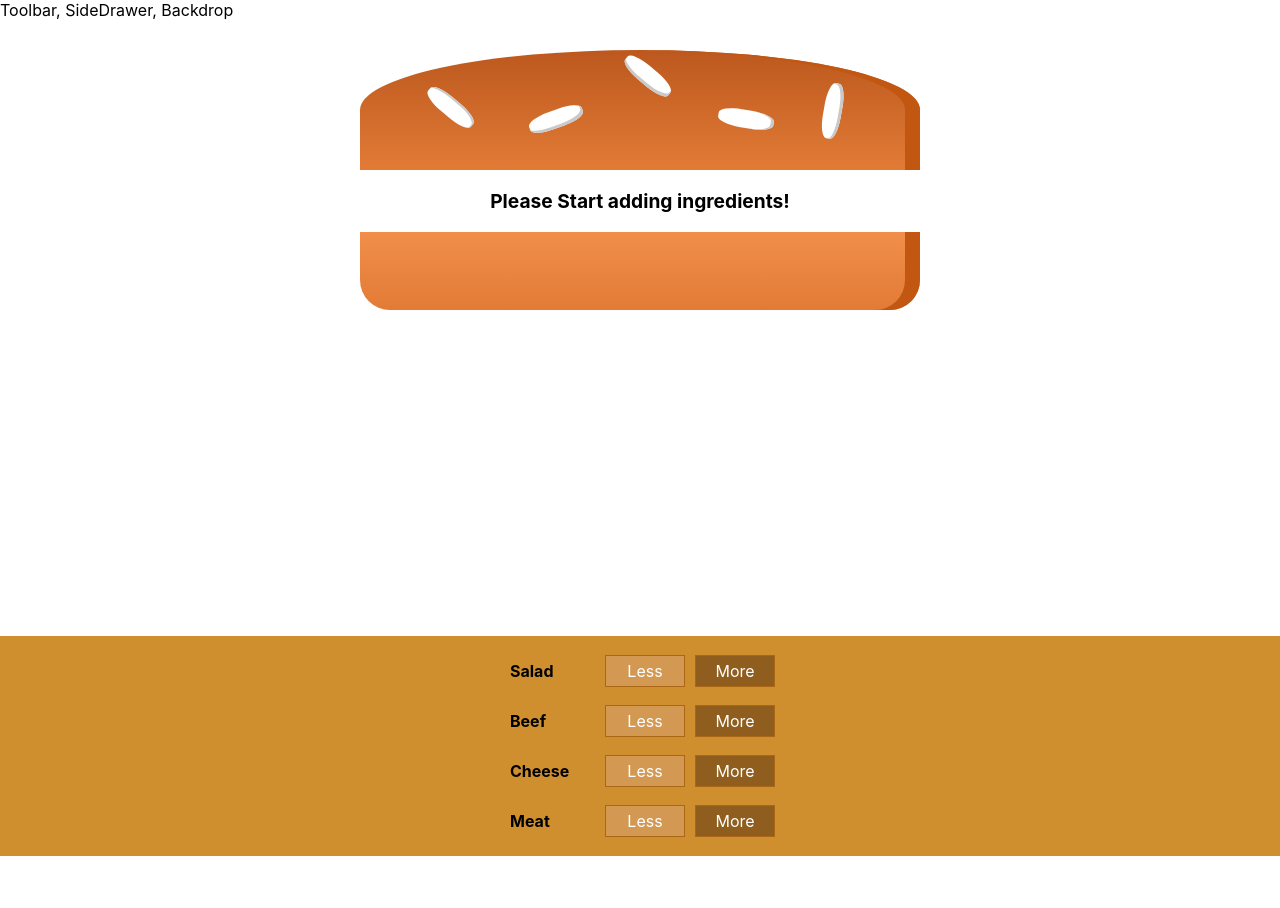
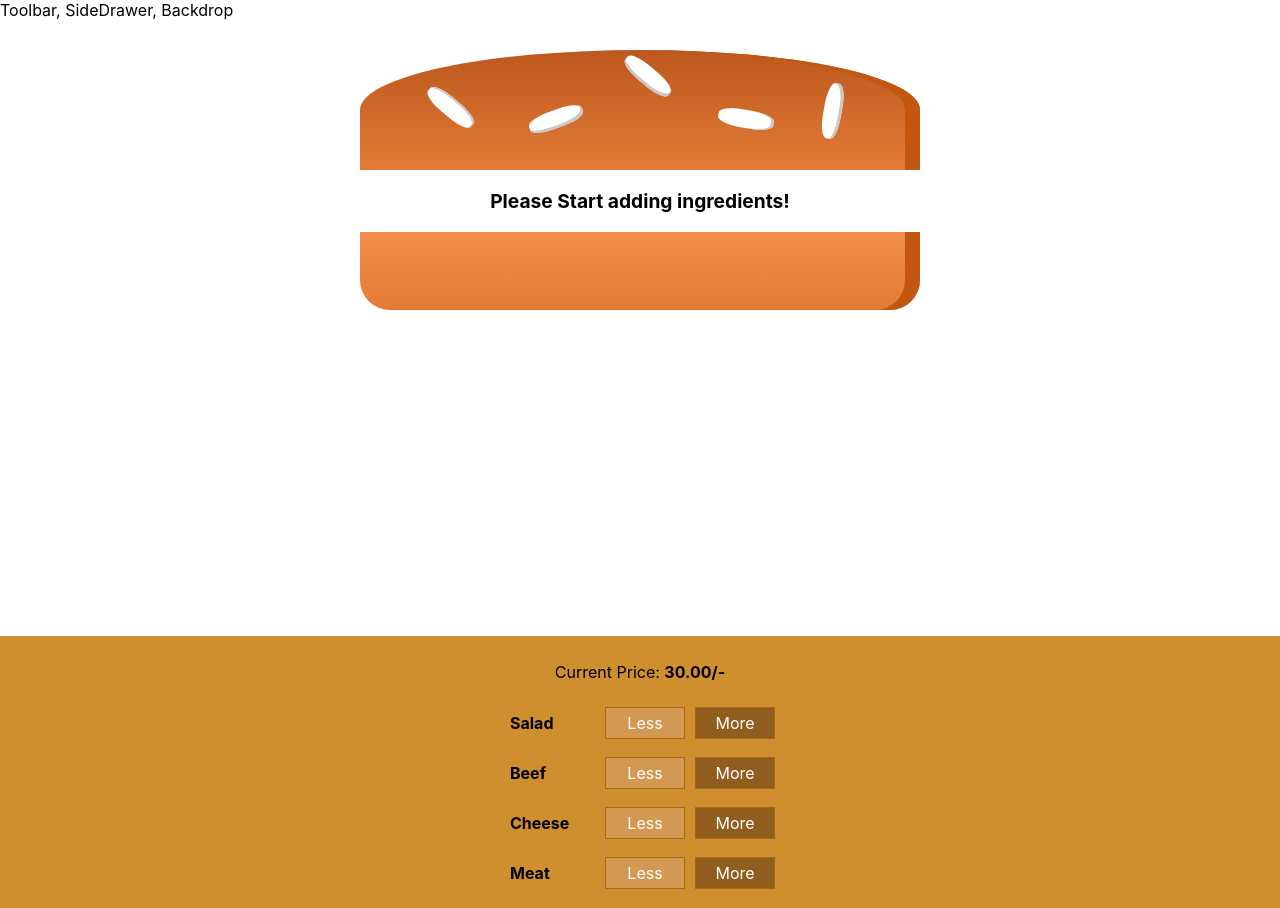
Before and after one commit to jakaria-istauk/burger-builder, a React app: page / in a window 1280 px wide. Before the commit the page ends 856 px from the top, so only its background shows below. Built offline with nearby package versions, Linux system fonts and the light colour scheme.

Commit message:
display price t-135

```diff
--- a/src/components/Burger/BuildControls/BuildControls.js
+++ b/src/components/Burger/BuildControls/BuildControls.js
@@ -11,6 +11,7 @@ const controls = [
 
 const buildControls = (props) =>(
     <div className={classes.BuildControls}>
+        <p>Current Price: <strong>{props.price.toFixed(2)}/-</strong></p>
         {controls.map( ctrl =>(
             <BuildControl
                 key={ctrl.label}
--- a/src/containers/BurgerBuilder/BurgerBuilder.js
+++ b/src/containers/BurgerBuilder/BurgerBuilder.js
@@ -4,10 +4,10 @@ import Burger from '../../components/Burger/Burger';
 import BuildControls from '../../components/Burger/BuildControls/BuildControls';
 
 const INGREDIENT_PRICES ={
-    salad: 20,
-    cheese: 30,
-    meat: 50,
-    beef: 60
+    salad: 20.09,
+    cheese: 30.50,
+    meat: 50.30,
+    beef: 60.10
 };
 
 class BurgerBuilder extends Component {
@@ -65,7 +65,11 @@ class BurgerBuilder extends Component {
         return(
             <Aux>
                 <Burger ingredients={this.state.ingredients} />
-                <BuildControls ingredientAdded={this.addIngredient} ingredientRemoved={this.removeIngredient} disabled={this.disabledInfo} />
+                <BuildControls
+                    ingredientAdded={this.addIngredient}
+                    ingredientRemoved={this.removeIngredient}
+                    disabled={this.disabledInfo}
+                    price={this.state.totalPrice} />
             </Aux>
         );
     }
```
